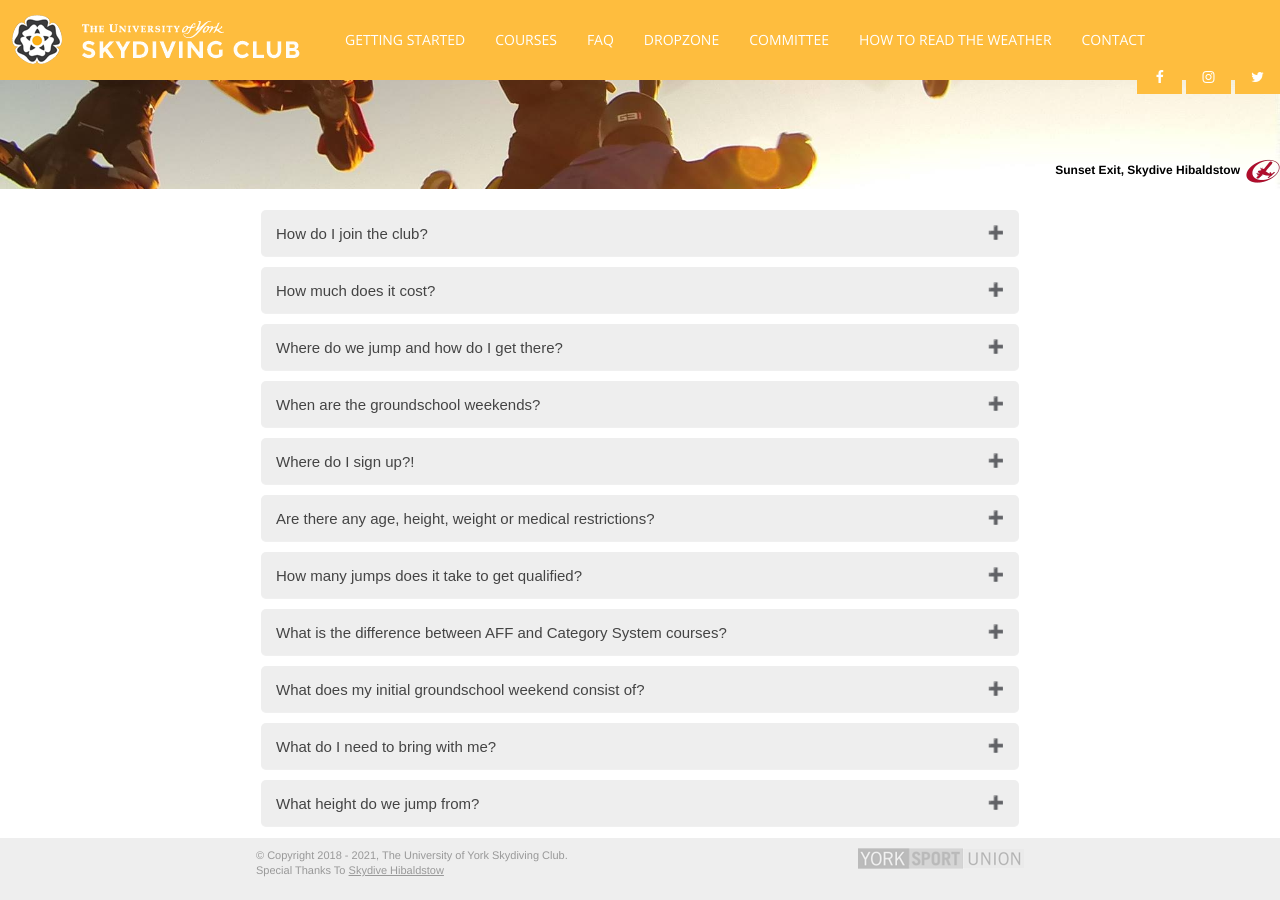
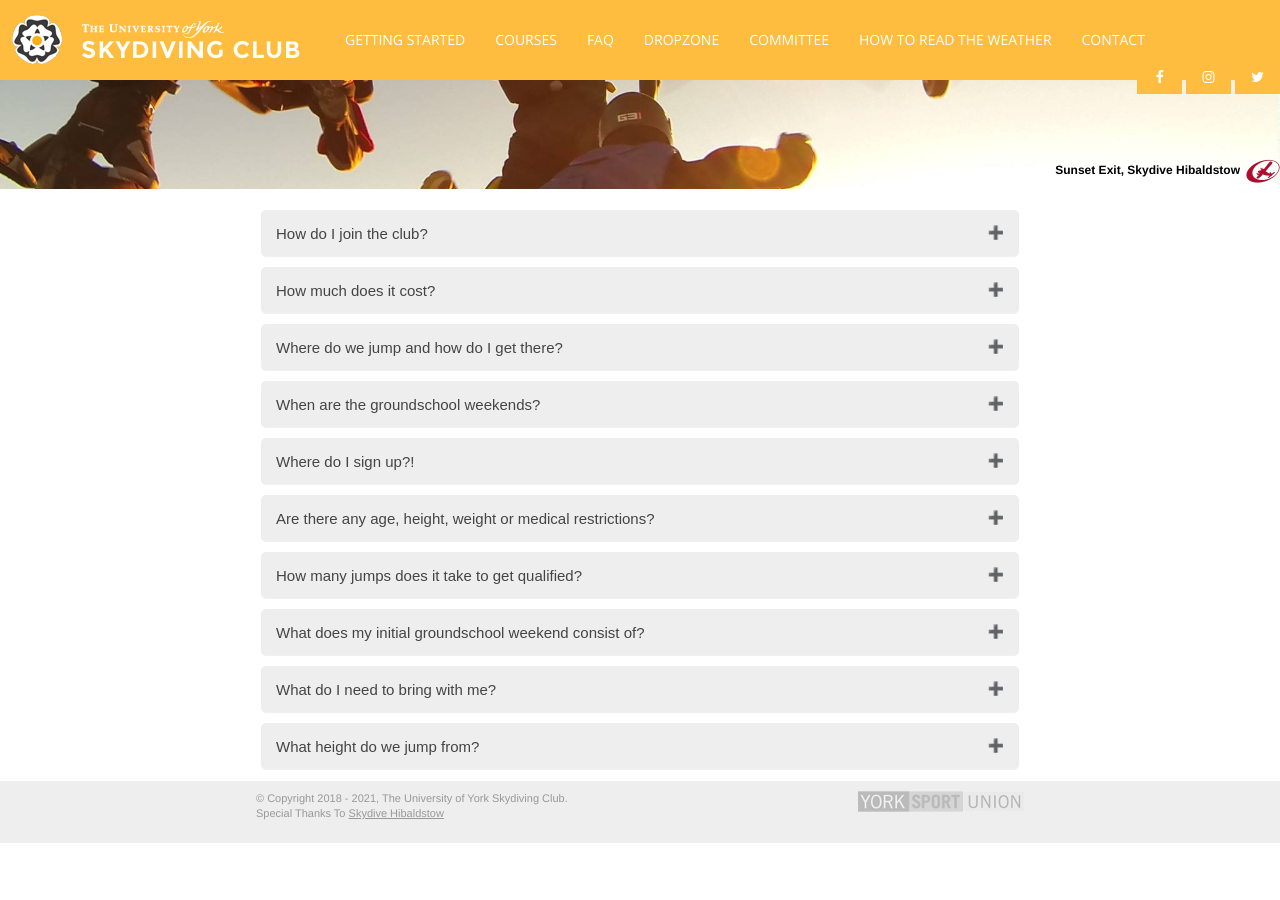
Before and after one commit to uoysc/uoysc.github.io, a Jekyll site: the page built from faq/index.html, in a window 1280 px wide and 900 px high, scrolled down 261 px. Built offline with Jekyll 4.4.1, drawn with Linux system fonts in a browser that asks for light colours; nearby versions of some CDN libraries; comment, search, counter and statistics services are not loaded; after the commit the page ends 1104 px from its top, so only the background shows below that.

Commit message:
Update index.html

```diff
--- a/faq/index.html
+++ b/faq/index.html
@@ -24,7 +24,6 @@
 		<div class="panel">
 			<p>Skydiving at university is the cheapest and most accessible way into the sport as members can benefit from our cheaper jump tickets:</p>
 			<ul class = "bullet">
-				<li>Category Systems groundschool and two first jumps: £175, with any subsequent jumps costing £46.55</li>
 				<li>Accelerated Freefall (AFF) Groundschool and level 1 (first jump only): £310</li>
 				<li>For a full breakdown of prices, please refer to our <a href = "/courses/">courses</a> page</li>
 			</ul>
@@ -59,13 +58,15 @@
 
 		<button class = "accordion">How many jumps does it take to get qualified?</button>
 		<div class="panel">
-			<p>The minimum jumps for both AFF and Category Systems is 18 but the average tends to be more than that if you need to repeat a level. It's all about muscle memory and currency so it varies between individuals.</p>
+			<p>The minimum jumps for AFF is 18 but the average tends to be more than that if you need to repeat a level. It's all about muscle memory and currency so it varies between individuals.</p>
 		</div>
 
-		<button class = "accordion">What is the difference between AFF and Category System courses?</button>
+		<!--
+				<button class = "accordion">What is the difference between AFF and Category System courses?</button>
 		<div class="panel">
 			<p>Checkout our <a href = "/courses/">courses</a> page for a complete guide.</p>
 		</div>
+		-->
 
 		<button class = "accordion">What does my initial groundschool weekend consist of?</button>
 		<div class="panel">
@@ -94,8 +95,7 @@
 		<button class = "accordion">What height do we jump from?</button>
 		<div class="panel">
 			<ul class = "bullet">
-					<li>Category Systems starts from 4,000ft and progressively increases the altitude up to 15,000ft</li>
-					<li>Accelerated Freefall (AFF) starts immediately from 15,000ft with over 60 seconds worth of freefall from the first jump</li>
+					<li>Tandems and accelerated Freefall (AFF) start immediately from 15,000ft with over 60 seconds worth of freefall from the first jump</li>
 			</ul>
 		</div>
 
```
